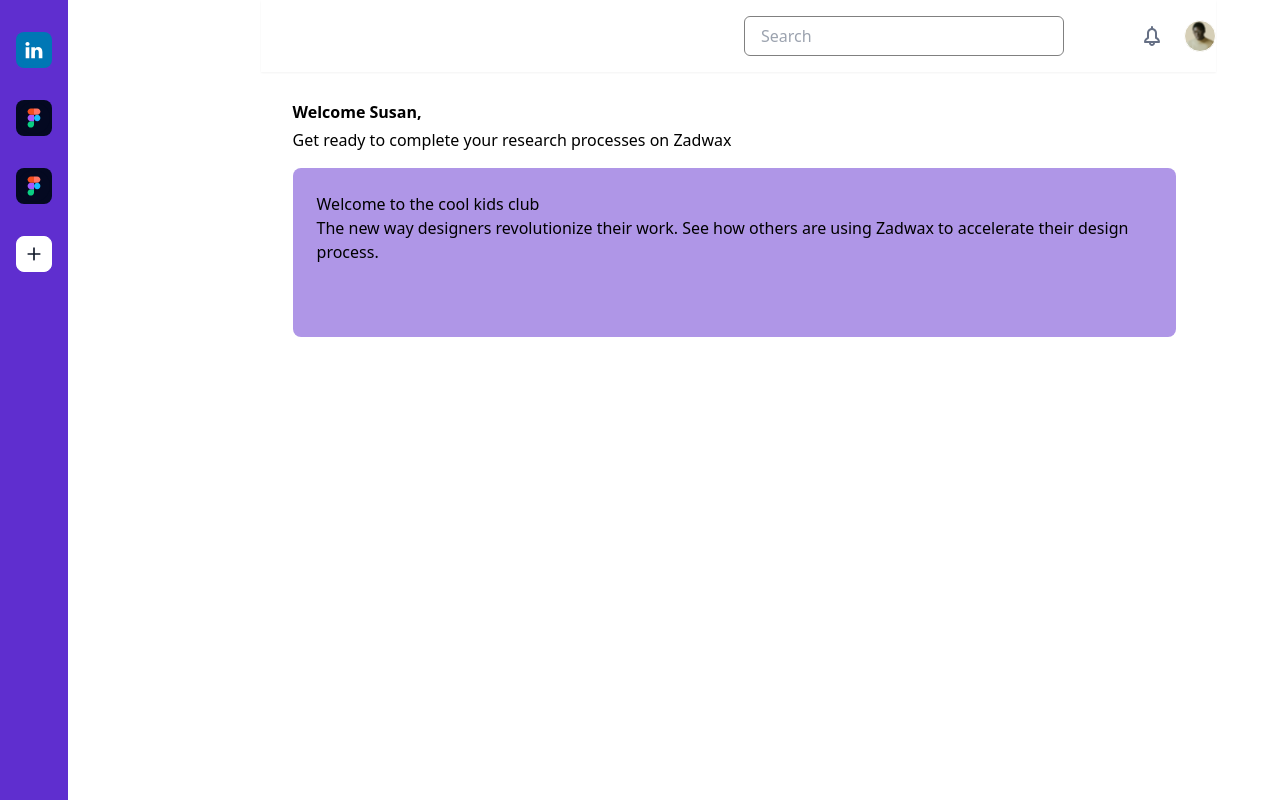
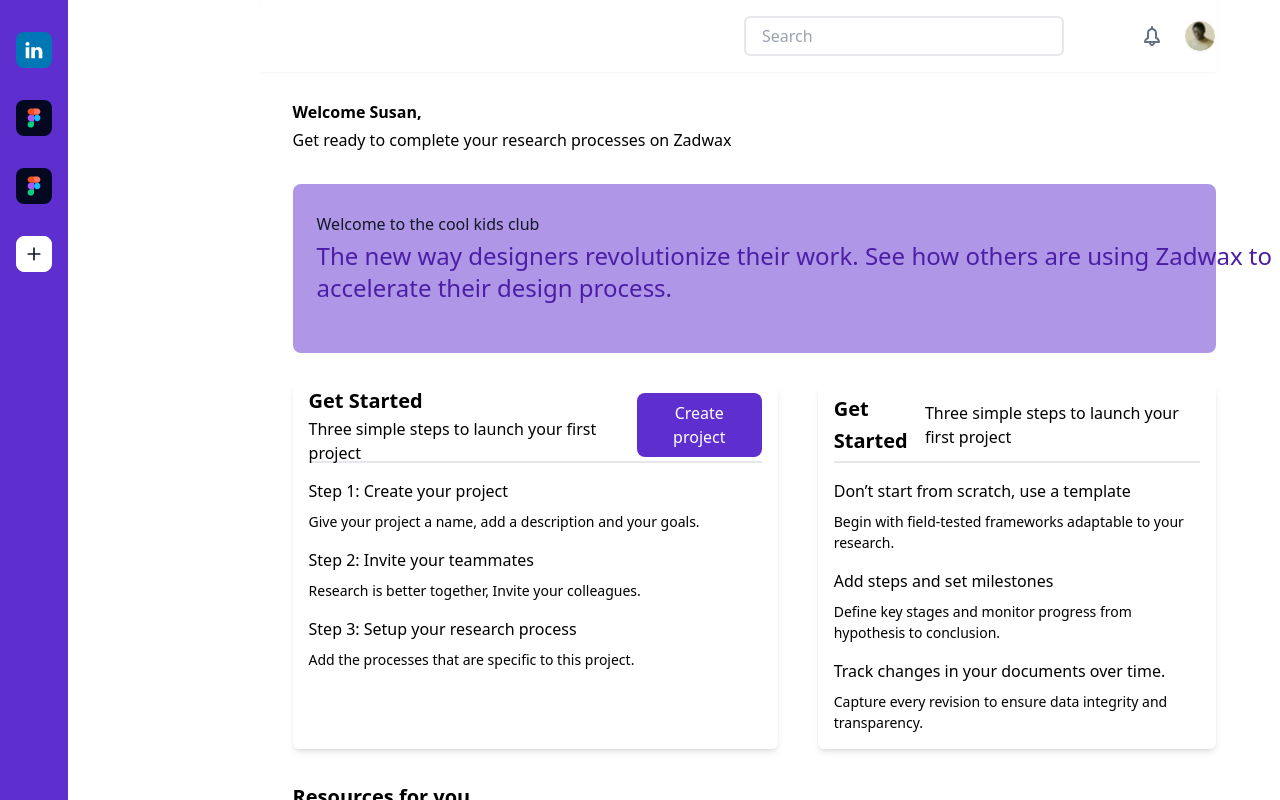
Before and after one commit to victoriad01/zadwax, a React (Vite) app: page / in a window 1280 px wide. Built offline with nearby package versions, Linux system fonts and the light colour scheme.

Commit message:
Feat homepage

```diff
--- a/src/App.tsx
+++ b/src/App.tsx
@@ -1,4 +1,3 @@
-import { Layout } from "./_layout";
 import "./App.css";
 import Navbar from "./components/navBar/Navbar";
 import Sidebar from "./components/sideBar/Sidebar";
@@ -7,11 +6,11 @@ import Homepage from "./pages/homepage/Homepage";
 function App() {
   return (
     <>
-      <div className="flex ">
+      <div className="flex">
         <Sidebar />
-        <div className="w-full px-16">
+        <div className="w-full px-16 h-screen overflow-y-scroll">
           <Navbar />
-          <div className="pt-[24px] pr-[40px] pl-[32px] ">
+          <div className="pt-[24px] pl-[32px]  ">
             <Homepage />
           </div>
         </div>
--- a/src/_layout.tsx
+++ b/src/_layout.tsx
@@ -1,13 +1,13 @@
-import Sidebar from "./components/sideBar/Sidebar";
+// import Sidebar from "./components/sideBar/Sidebar";
 
-export const Layout = ({ children }) => {
-  return (
-    <div>
-      <Sidebar />
-      <div>
-        <div>Navbar</div>
-        <div>{children}</div>
-      </div>
-    </div>
-  );
-};
+// export const Layout = ({ children }) => {
+//   return (
+//     <div>
+//       <Sidebar />
+//       <div>
+//         <div>Navbar</div>
+//         <div>{children}</div>
+//       </div>
+//     </div>
+//   );
+// };
--- /dev/null
+++ b/src/components/card/Card.tsx
@@ -0,0 +1,24 @@
+interface Resource {
+  id: number;
+  title: string;
+  description: string;
+  image: string;
+}
+
+interface CardProps {
+  resource: Resource;
+}
+
+export const Card = ({ resource }: CardProps) => {
+  return (
+    <div className="w-[265.75px] h-[227px]" key={resource.id}>
+      <img src={resource.image} alt="data trend" />
+      <div className="h-[100px] border-l-[1px] border-b-[1px]  border-r-[1px] p-4 ">
+        <p className="text-lg font-[500] leading-[28px]">{resource.title}</p>
+        <p className="text-[12px] font-[400] leading-[18px]">
+          {resource.description}
+        </p>
+      </div>
+    </div>
+  );
+};
--- a/src/components/navBar/Navbar.tsx
+++ b/src/components/navBar/Navbar.tsx
@@ -3,10 +3,10 @@ import Dp from "../../assets/svg/dp.svg";
 
 const Navbar = () => {
   return (
-    <div className="h-[72px] flex items-center justify-end    w-full gap-20 shadow-sm">
+    <div className="h-[72px] flex items-center justify-end   w-full gap-20 shadow-sm top-0 sticky bg-white">
       <input
         type="text"
-        className="flex w-[320px] gap-8 h-[40px] rounded-md px-4 border-[1px] border-[gray]"
+        className="flex w-[320px] gap-8 h-[40px] rounded-md px-4 border-2"
         placeholder={"Search"}
       />
       {/* <img src={SearchIllutration} alt="Search icon" /> */}
--- /dev/null
+++ b/src/data/data.ts
@@ -0,0 +1,32 @@
+import AnalysisIllustration from "../../src/assets/svg/analysis.svg";
+
+export const resources = [
+  {
+    id: 1,
+    title: "Academic literature review",
+    description:
+      "Organize your sources and synthesize information effectively.",
+    image: AnalysisIllustration,
+  },
+  {
+    id: 2,
+    title: "Data analysis templates",
+    description:
+      "Streamline patient data collection and analysis for medical research.",
+    image: AnalysisIllustration,
+  },
+  {
+    id: 3,
+    title: "UX Heuristic template.",
+    description:
+      "Assess your interface against established usability principles.",
+    image: AnalysisIllustration,
+  },
+  {
+    id: 4,
+    title: "Affinity mapping template",
+    description:
+      "Assess your interface against established usability principles.",
+    image: AnalysisIllustration,
+  },
+];
--- a/src/pages/homepage/Homepage.tsx
+++ b/src/pages/homepage/Homepage.tsx
@@ -1,4 +1,6 @@
 import React from "react";
+import { Card } from "../../components/card/Card";
+import { resources } from "../../data/data";
 
 const Homepage = () => {
   // styleName: Display xs/Bold; font-family: var(--TypefaceFamilyDisplay);
@@ -10,22 +12,105 @@ const Homepage = () => {
   // text-align: left;
 
   return (
-    <div>
-      <div className="mb-4">
+    <div className="flex flex-col gap-8">
+      <div className="">
         <p className=" font-bold align-text-left text-[400] leading-[32px]">
           Welcome Susan,
         </p>
-        <p className="text-[16px] ">
+        <p className="text-[16px]">
           Get ready to complete your research processes on Zadwax
         </p>
       </div>
+      <div>
+        <div className="p-[24px]  h-[169px] bg-primary-50 rounded-lg">
+          <p className="leading-[32px] font-[500]  text-gray-900">
+            Welcome to the cool kids club
+          </p>
+          <p className="w-[1035px] h-[64px] text-primary-700 text-[24px] font-[500] leading-[32px]">
+            The new way designers revolutionize their work. See how others are
+            using Zadwax to accelerate their design process.
+          </p>
+        </div>
+        {/* <img src="" alt="" /> */}
+      </div>
 
-      <div className="p-[24px]  h-[169px] bg-primary-50 mt-4 rounded-lg">
-        <p>Welcome to the cool kids club</p>
-        <p>
-          The new way designers revolutionize their work. See how others are
-          using Zadwax to accelerate their design process.
-        </p>
+      <div className="h-286px gap-[40px] flex">
+        <div className="flex flex-col w-[611px] p-[16px] gap-[16px] shadow-md rounded-md">
+          <div className="flex items-center justify-between border-b-2 pb-[12px] h-[62px]">
+            <div>
+              <p className="text-xl font-[700] leading-[32px]">Get Started</p>
+              <p>Three simple steps to launch your first project</p>
+            </div>
+
+            <button className="bg-primary rounded-lg text-white px-[12px] py-[8px]">
+              Create project
+            </button>
+          </div>
+          <div className="flex flex-col gap-2">
+            <p className="font-medium text-[500]">
+              Step 1: Create your project
+            </p>
+            <p className="text-[14px]">
+              Give your project a name, add a description and your goals.
+            </p>
+          </div>
+          <div className="flex flex-col gap-2">
+            <p className="font-medium text-[500]">
+              Step 2: Invite your teammates
+            </p>
+            <p className="text-[14px]">
+              Research is better together, Invite your colleagues.
+            </p>
+          </div>
+          <div className="flex flex-col gap-2">
+            <p className="font-medium text-[500]">
+              Step 3: Setup your research process
+            </p>
+            <p className="text-[14px]">
+              Add the processes that are specific to this project.
+            </p>
+          </div>
+        </div>
+        <div className="flex flex-col w-[500px] p-[16px] gap-[16px] shadow-md rounded-md ">
+          <div className="h-[62px] flex items-center justify-between border-b-2 pb-[12px] ">
+            <p className="text-xl font-[700] leading-[32px]">Get Started</p>
+            <p>Three simple steps to launch your first project</p>
+          </div>
+          <div className="flex flex-col gap-2">
+            <p className="font-medium text-[500]">
+              Don’t start from scratch, use a template
+            </p>
+            <p className="text-[14px]">
+              Begin with field-tested frameworks adaptable to your research.
+            </p>
+          </div>
+          <div className="flex flex-col gap-2">
+            <p className="font-medium text-[500]">
+              Add steps and set milestones
+            </p>
+            <p className="text-[14px]">
+              Define key stages and monitor progress from hypothesis to
+              conclusion.
+            </p>
+          </div>
+          <div className="flex flex-col gap-2">
+            <p className="font-medium text-[500]">
+              Track changes in your documents over time.
+            </p>
+            <p className="text-[14px]">
+              Capture every revision to ensure data integrity and transparency.
+            </p>
+          </div>
+        </div>
+      </div>
+
+      <div className="flex flex-col gap-[24px] mb-[68px]">
+        <p className="text-xl font-[700] leading-[32px]">Resources for you</p>
+        <div className="flex gap-[24px]">
+          {resources.map((resource) => (
+            <Card resource={resource} />
+          ))}
+        </div>
       </div>
     </div>
   );
--- a/tailwind.config.js
+++ b/tailwind.config.js
@@ -6,7 +6,8 @@ export default {
       colors: {
         primary: {
           DEFAULT: "#5F2ECF",
-          50: "#AF96E7", // Custom 50% tint of primary
+          50: "#AF96E7",
+          700: "#4B1EA5",
         },
       },
     },
```
Also changed, not shown: src/assets/svg/analysis.svg (added).
